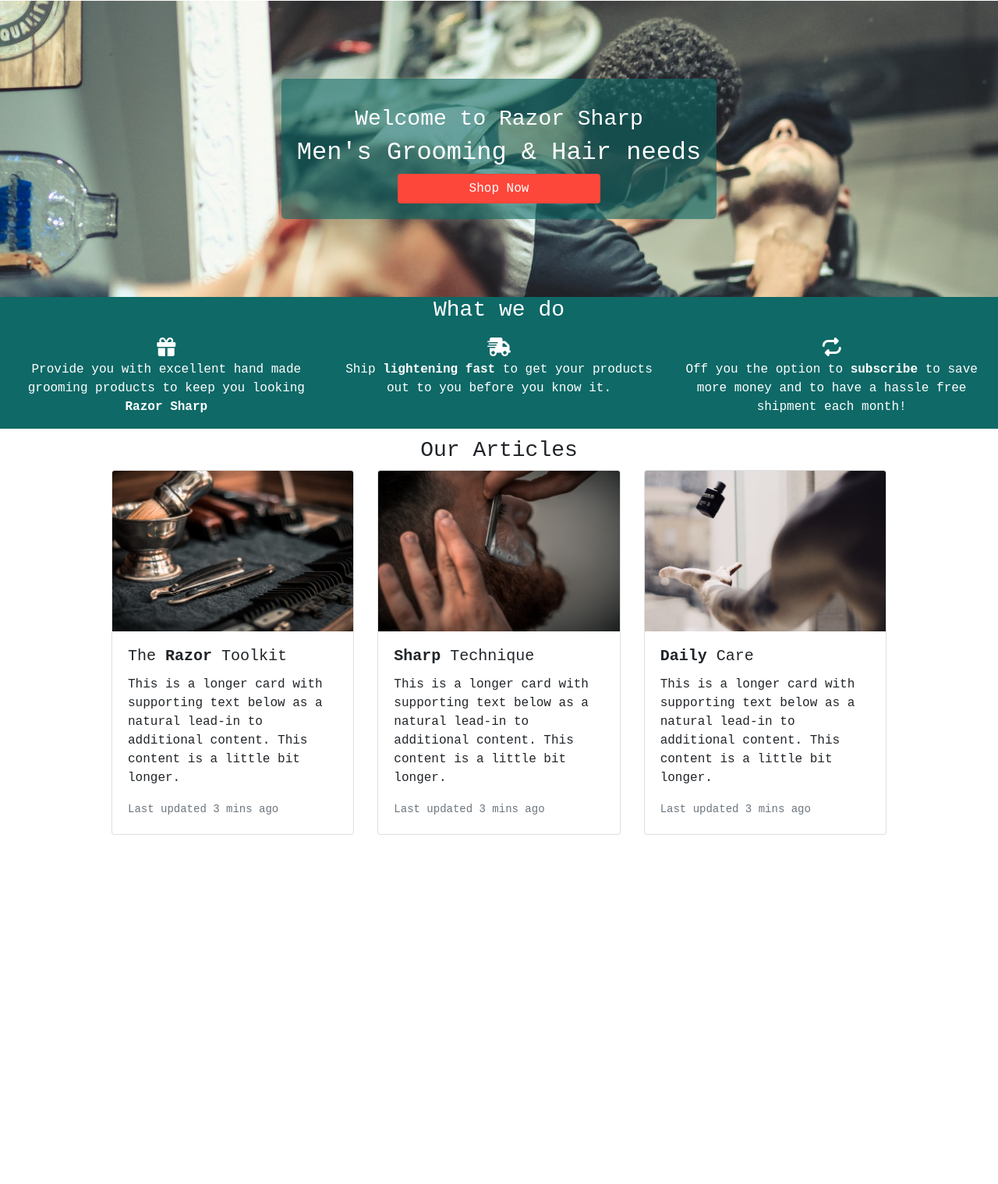
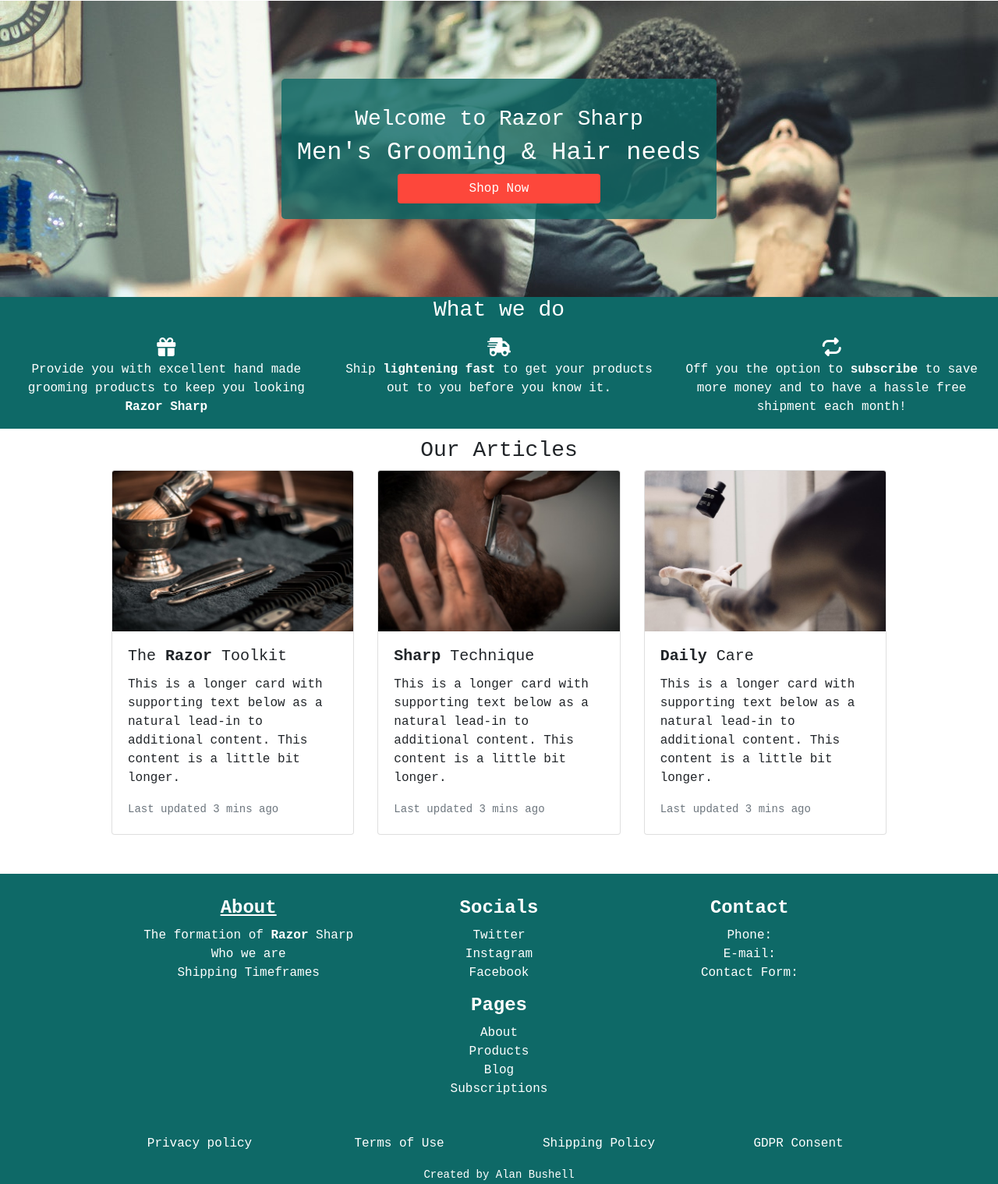
Before and after one commit to Alan-Bushell/razor-sharp, a Django app: page / in a window 1280 px wide. Shown: the part 149-1668 px from the top of the page at 78% size. Before the commit the page ends 1220 px from the top, so only its background shows below. Run offline with Django 3.2, Linux system fonts and the light colour scheme; some libraries are stand-ins or nearby versions.

Commit message:
add footer with links and style

```diff
--- a/static/css/base.css
+++ b/static/css/base.css
@@ -77,7 +77,7 @@ button.navbar-toggler{
 }
 
 .overlay{
-    background-color: rgba(14, 105, 103, 0.6);
+    background-color: rgba(14, 105, 103, 0.8);
     border-radius: 5px;
     text-align: center;
     padding: 20px;
@@ -134,6 +134,25 @@ button.navbar-toggler{
     margin-top: 10px;
 }
 
+.footer-container{
+    margin-top: 50px;
+    background-color: #0e6967;
+    color: white;
+    text-align: center;
+}
+
+.footer-row{
+    padding: 30px;
+}
+
+.socials-list, .about-list, .contact-list, .pages-list, .legal-list{
+    padding: 0;
+}
+
+li{
+    list-style-type: none;
+}
+
 /* Media Queries */
 
 
--- a/templates/base.html
+++ b/templates/base.html
@@ -131,5 +131,69 @@
     {% block postloadjs %}
     {% endblock %}
 
+    <footer class="footer-container">
+        <div class="container">
+            <div class="row footer-row">
+                <div class="col-xs-12 col-lg-4">
+                    <h4 class="footer-heading"><strong><u>About</u></strong></h4>
+                    <ul class="about-list">
+                        <li>The formation of <strong>Razor</strong> Sharp</li>
+                        <li>Who we are</li>
+                        <li>Shipping Timeframes</li>
+                    </ul>
+                </div>
+                <div class="col-xs-12 col-lg-4">
+                    <h4 class="footer-heading"><strong>Socials</strong></h4>
+                    <ul class="socials-list">
+                        <li>Twitter</li>
+                        <li>Instagram</li>
+                        <li>Facebook</li>
+                    </ul>
+                    <h4 class="footer-heading"><strong>Pages</strong></h4>
+                    <ul class="pages-list">
+                        <li>About</li>
+                        <li>Products</li>
+                        <li>Blog</li>
+                        <li>Subscriptions</li>
+                    </ul>
+                </div>
+                <div class="col-xs-12 col-lg-4">
+                    <h4 class="footer-heading"><strong>Contact</strong></h4>
+                    <ul class="contact-list">
+                        <li>Phone:</li>
+                        <li>E-mail:</li>
+                        <li>Contact Form:</li>
+                    </ul>
+                </div>
+            </div>
+            <div class="row">
+                <div class="col-sm-12 col-md-6 col-lg-3 align-self-center">
+                    <ul class="legal-list">
+                        <li>Privacy policy</li>
+                    </ul>
+                </div>
+                <div class="col-sm-12 col-md-6 col-lg-3 align-self-center">
+                    <ul class="legal-list">
+                        <li>Terms of Use</li>
+                    </ul>
+                </div>
+                <div class="col-sm-12 col-md-6 col-lg-3 align-self-center">
+                    <ul class="legal-list">
+                        <li>Shipping Policy</li>
+                    </ul>
+                </div>
+                <div class="col-sm-12 col-md-6 col-lg-3 align-self-center">
+                    <ul class="legal-list">
+                        <li>GDPR Consent</li>
+                    </ul>
+                </div>
+            </div>
+            <div class="row">
+                <div class="col-sm-12 align-self-center">
+                    <small>Created by Alan Bushell</small>
+                </div>
+            </div>
+        </div>
+    </footer>
   </body>
 </html>
```
